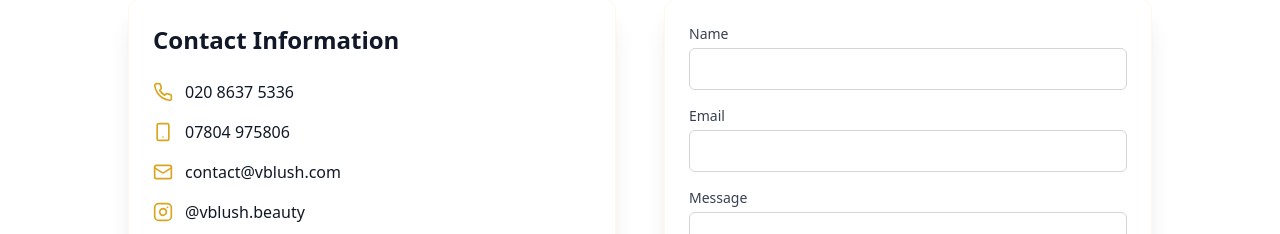
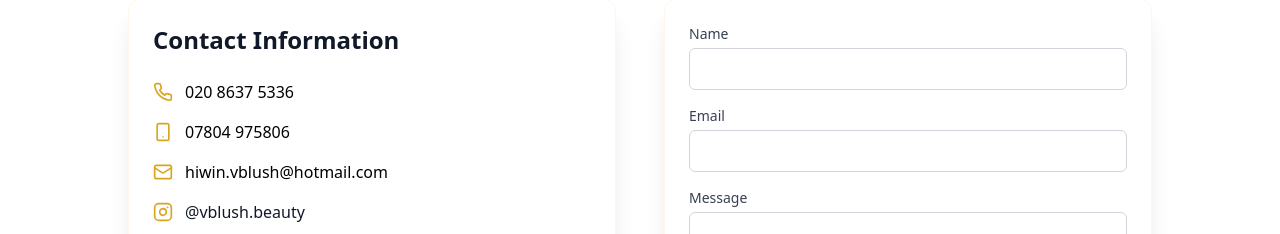
Before and after one commit to Developer353/Developer353.github.io, a React (Vite) app: page /contact in a window 1280 px wide. Shown: the part 306-540 px from the top of the page. Built offline with nearby package versions, Linux system fonts and the light colour scheme; no server answers.

Commit message:
Update Contact.tsx

```diff
--- a/src/pages/Contact.tsx
+++ b/src/pages/Contact.tsx
@@ -30,15 +30,30 @@ export default function Contact() {
             <div className="space-y-4">
               <div className="flex items-center">
                 <Phone className="w-5 h-5 text-gold-500 mr-3" />
-                <span>020 8637 5336</span>
+                <a
+                  href="tel:+442086375336"
+                  className="relative text-black after:absolute after:left-0 after:bottom-0 after:w-0 after:h-[2px] after:bg-gold-500 after:transition-all after:duration-300 hover:after:w-full"
+                >
+                  020 8637 5336
+                </a>
               </div>
               <div className="flex items-center">
                 <Smartphone className="w-5 h-5 text-gold-500 mr-3" />
-                <span>07804 975806</span>
+                <a
+                  href="tel:+447804975806"
+                  className="relative text-black after:absolute after:left-0 after:bottom-0 after:w-0 after:h-[2px] after:bg-gold-500 after:transition-all after:duration-300 hover:after:w-full"
+                >
+                  07804 975806
+                </a>
               </div>
               <div className="flex items-center">
                 <Mail className="w-5 h-5 text-gold-500 mr-3" />
-                <span>contact@vblush.com</span>
+                <a
+                  href="mailto:hiwin.vblush@hotmail.com"
+                  className="relative text-black after:absolute after:left-0 after:bottom-0 after:w-0 after:h-[2px] after:bg-gold-500 after:transition-all after:duration-300 hover:after:w-full"
+                >
+                  hiwin.vblush@hotmail.com
+                </a>
               </div>
               <div className="flex items-center">
                 <Instagram className="w-5 h-5 text-gold-500 mr-3" />
```
